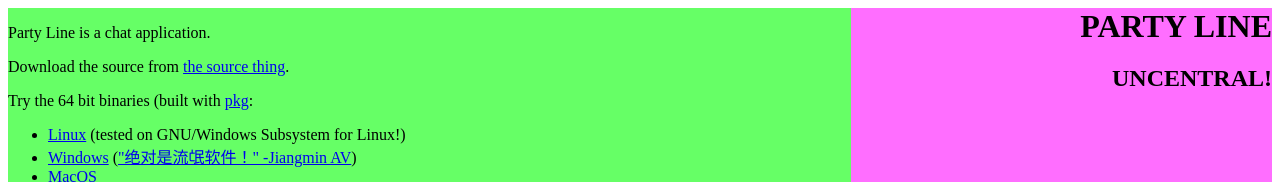
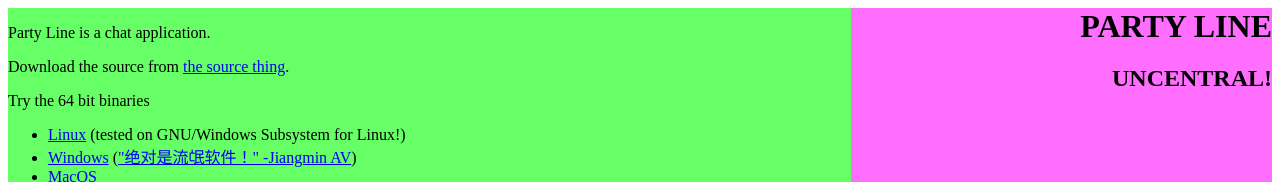
Before and after one commit to TACIXAT/party-line, a plain HTML site: page docs/index.html in a window 1280 px wide. Shown: the top 182 px of the page. Drawn offline with Linux system fonts and the light colour scheme.

Commit message:
Remove pkg link.

```diff
--- a/docs/index.html
+++ b/docs/index.html
@@ -93,7 +93,7 @@
         <main class="main">
             <p>Party Line is a chat application.</p>
             <p>Download the source from <a href="https://github.com/douggard/party-line">the source thing</a>.</p>
-            <p>Try the 64 bit binaries (built with <a href="https://github.com/zeit/pkg">pkg</a>:</p>
+            <p>Try the 64 bit binaries</p>
             <ul>
                 <li><a href="https://github.com/douggard/party-line/raw/master/bin/party-line-linux">Linux</a> (tested on GNU/Windows Subsystem for Linux!)</li>
                 <li><a href="https://github.com/douggard/party-line/raw/master/bin/party-line-win.exe">Windows</a> (<a href="https://www.virustotal.com/#/file/0253b84971a5bd119debab12248404bb5ad20cd3882a02354e2679308e9d16bf/detection" title="definitely malware">"绝对是流氓软件！" -Jiangmin AV</a>)</li>
```
